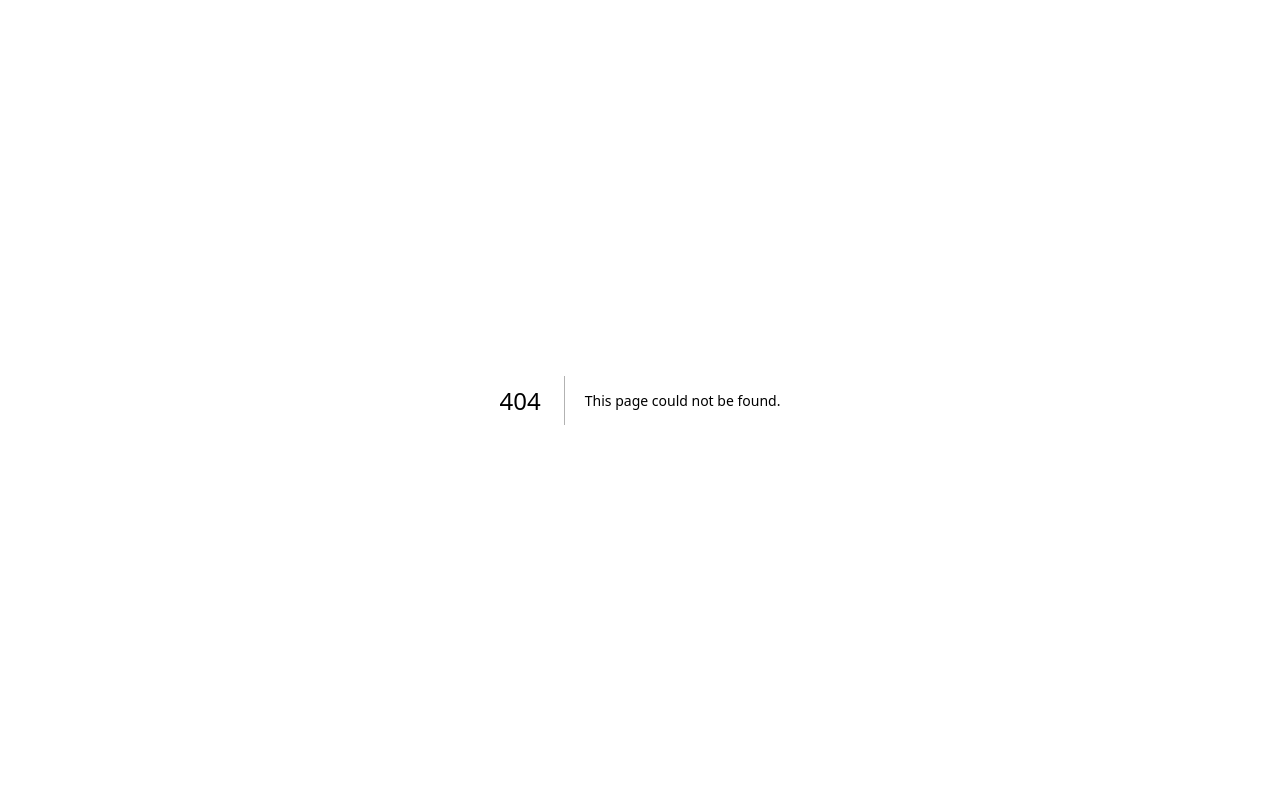
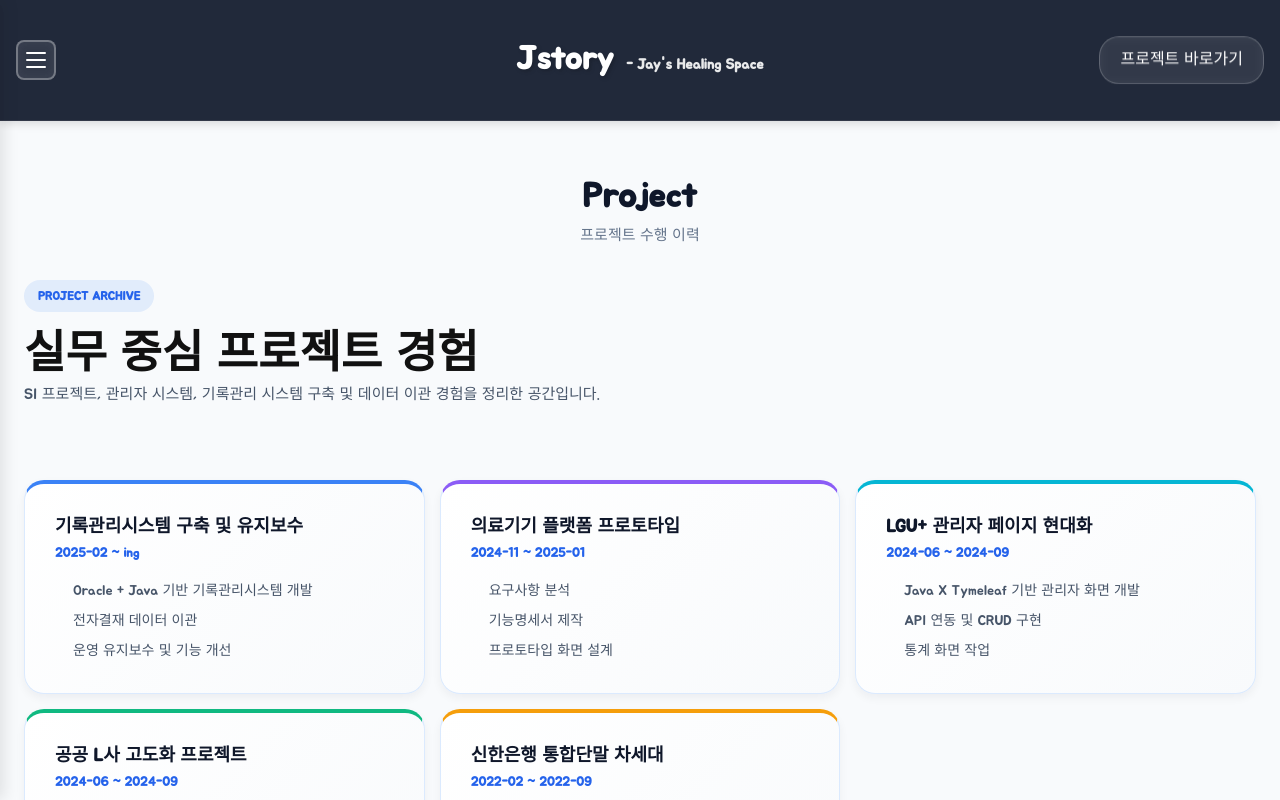
Before and after one commit to tuy112/jstory-next, a Next.js app: page /project in a window 1280 px wide. Before the commit this address had no page. Shown: the top 800 px of the page. Built offline with nearby package versions, Linux system fonts and the light colour scheme.

Commit message:
feat : Project 페이지 신규 추가

```diff
--- /dev/null
+++ b/app/project/Project.module.css
@@ -0,0 +1,137 @@
+.projectHero {
+    margin-bottom: 32px;
+}
+
+.badge {
+    display: inline-flex;
+    align-items: center;
+    height: 32px;
+    padding: 0 14px;
+    border-radius: 999px;
+    background: rgba(59,130,246,0.12);
+    color: #2563eb;
+    font-size: 12px;
+    font-weight: 700;
+}
+
+.title {
+    margin-top: 16px;
+    font-size: 45px;
+    line-height: 1.2;
+    color: #111;
+}
+
+.description {
+    font-size: 15px;
+    line-height: 1.7;
+    color: #475569;
+}
+
+.projectGrid {
+    display: grid;
+    grid-template-columns: repeat(3, minmax(0, 1fr));
+    gap: 15px;
+    margin-top: 40px;
+}
+
+/* 카드 */
+.projectCard {
+    padding: 30px;
+    border-radius: 20px;
+    background: linear-gradient(
+        135deg,
+        #ffffff,
+        #f8fafc
+    );
+    border: 1px solid #dbeafe;
+    box-shadow: 0 4px 10px rgba(15,23,42,0.05);
+    transition: 0.25s;
+}
+
+.projectCard:hover {
+    transform: translateY(-4px);
+    border-color: #60a5fa;
+    box-shadow: 0 12px 24px rgba(59,130,246,0.12);
+}
+
+.cardTop {
+    margin-bottom: 14px;
+}
+
+.cardTop h3 {
+    font-size: 18px;
+    line-height: 1.45;
+    color: #0f172a;
+}
+
+.cardTop span {
+    display: inline-block;
+    font-size: 13px;
+    font-weight: 700;
+    color: #2563eb;
+}
+
+.projectCard ul {
+    display: flex;
+    flex-direction: column;
+    gap: 8px;
+    padding-left: 18px;
+}
+
+.projectCard li {
+    font-size: 14px;
+    line-height: 1.6;
+    color: #475569;
+}
+
+/* 컬러 포인트 */
+.projectCard:nth-child(1) {
+    border-top: 4px solid #3b82f6;
+}
+
+.projectCard:nth-child(2) {
+    border-top: 4px solid #8b5cf6;
+}
+
+.projectCard:nth-child(3) {
+    border-top: 4px solid #06b6d4;
+}
+
+.projectCard:nth-child(4) {
+    border-top: 4px solid #10b981;
+}
+
+.projectCard:nth-child(5) {
+    border-top: 4px solid #f59e0b;
+}
+
+/* 태블릿 */
+@media (max-width: 1024px) {
+    .projectGrid {
+        grid-template-columns:
+            repeat(2, minmax(0, 1fr));
+    }
+}
+
+/* 모바일 */
+@media (max-width: 768px) {
+    .title {
+        font-size: 34px;
+    }
+
+    .projectGrid {
+        grid-template-columns: 1fr;
+    }
+
+    .projectCard {
+        padding: 20px;
+    }
+
+    .cardTop h3 {
+        font-size: 17px;
+    }
+
+    .projectCard li {
+        font-size: 13px;
+    }
+}
--- /dev/null
+++ b/app/project/page.tsx
@@ -0,0 +1,105 @@
+'use client';
+
+import styles from './Project.module.css';
+
+import DetailPageLayout from '../src/components/layout/DetailPageLayout';
+
+const projectList = [
+    {
+        title: '기록관리시스템 구축 및 유지보수',
+        period: '2025-02 ~ ing',
+        description: [
+            'Oracle + Java 기반 기록관리시스템 개발',
+            '전자결재 데이터 이관',
+            '운영 유지보수 및 기능 개선',
+        ],
+    },
+    {
+        title: '의료기기 플랫폼 프로토타입',
+        period: '2024-11 ~ 2025-01',
+        description: [
+            '요구사항 분석',
+            '기능명세서 제작',
+            '프로토타입 화면 설계',
+        ],
+    },
+    {
+        title: 'LGU+ 관리자 페이지 현대화',
+        period: '2024-06 ~ 2024-09',
+        description: [
+            'Java X Tymeleaf 기반 관리자 화면 개발',
+            'API 연동 및 CRUD 구현',
+            '통계 화면 작업',
+        ],
+    },
+    {
+        title: '공공 L사 고도화 프로젝트',
+        period: '2024-06 ~ 2024-09',
+        description: [
+            'GIS 기반 공공 데이터 시각화 시스템 개발',
+            'API 연동 및 CRUD 구현',
+            '지도 기반 데이터 시각화 작업',
+        ],
+    },
+    {
+        title: '신한은행 통합단말 차세대',
+        period: '2022-02 ~ 2022-09',
+        description: [
+            '금융권 차세대 프로젝트',
+            'AS-IS → TO-BE 전환',
+            '통합테스트 및 결함 수정',
+        ],
+    },
+];
+
+export default function ProjectPage() {
+    return (
+        <DetailPageLayout
+            title="Project"
+            description="프로젝트 수행 이력"
+        >
+            <section className={styles.projectHero}>
+                <span className={styles.badge}>
+                    PROJECT ARCHIVE
+                </span>
+
+                <h2 className={styles.title}>
+                    실무 중심 프로젝트 경험
+                </h2>
+
+                <p className={styles.description}>
+                    SI 프로젝트, 관리자 시스템,
+                    기록관리 시스템 구축 및 데이터 이관 경험을
+                    정리한 공간입니다.
+                </p>
+            </section>
+
+            <section className={styles.projectGrid}>
+                {projectList.map((project) => (
+                    <article
+                        key={project.title}
+                        className={styles.projectCard}
+                    >
+                        <div className={styles.cardTop}>
+                            <h3>
+                                {project.title}
+                            </h3>
+
+                            <span>
+                                {project.period}
+                            </span>
+                        </div>
+
+                        <ul>
+                            {project.description.map((desc) => (
+                                <li key={desc}>
+                                    {desc}
+                                </li>
+                            ))}
+                        </ul>
+                    </article>
+                ))}
+            </section>
+        </DetailPageLayout>
+    );
+}
```
